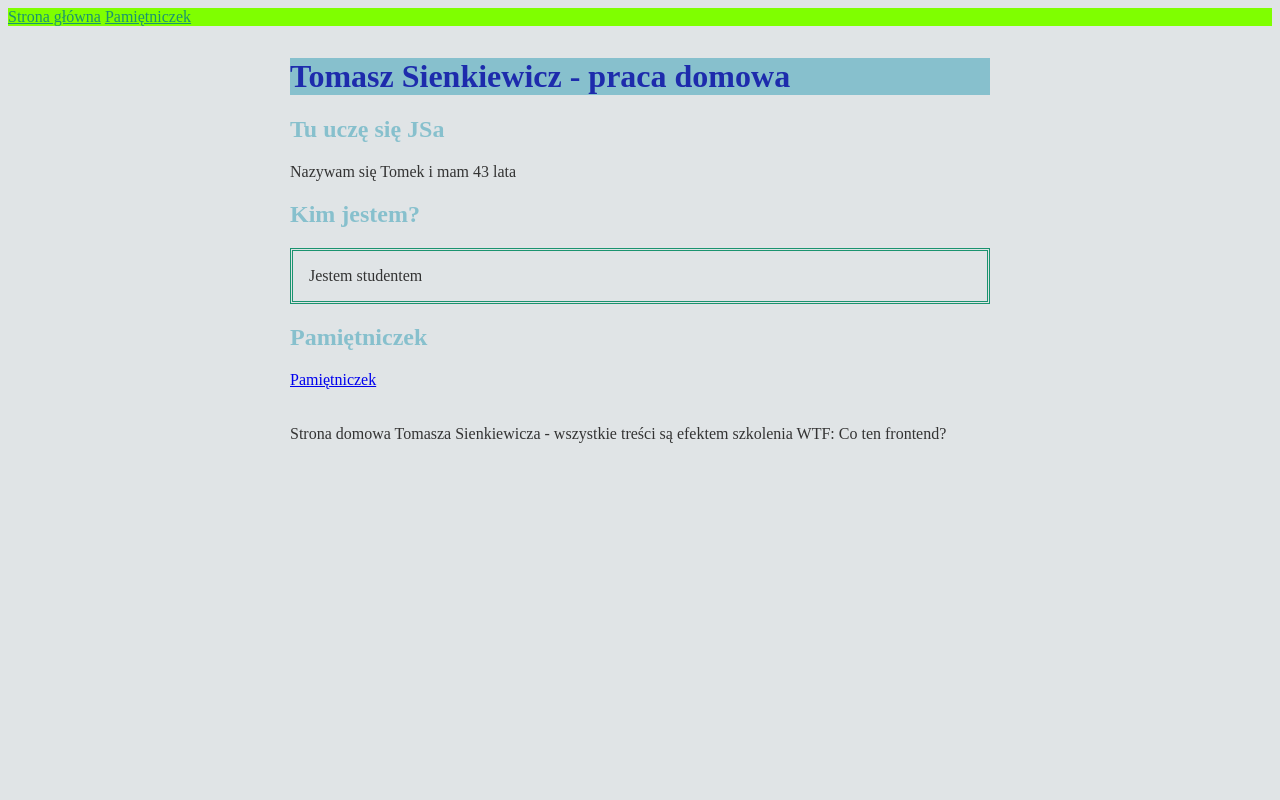
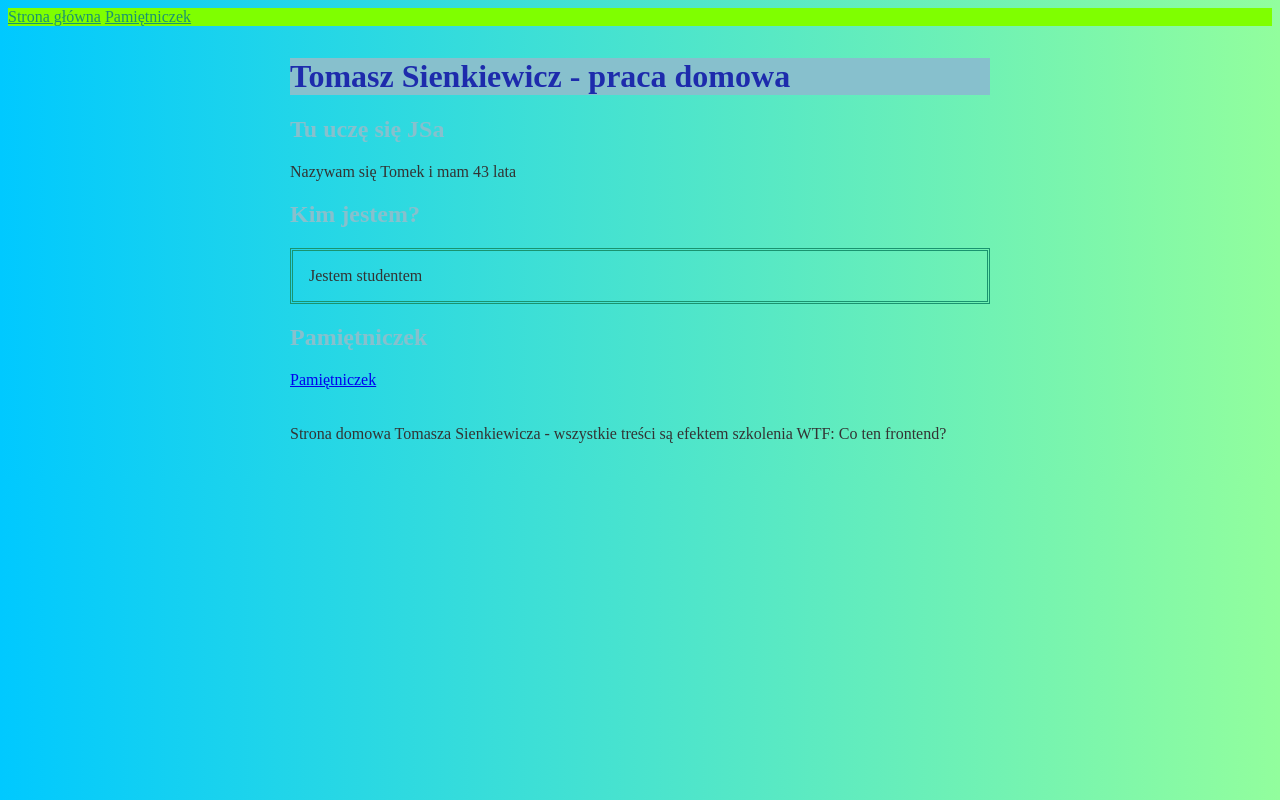
Before and after one commit to sienkiewicztomasz/homepage, a plain HTML site: page index.html in a window 1280 px wide. Drawn offline with Linux system fonts and the light colour scheme.

```diff
--- a/main.js
+++ b/main.js
@@ -9,4 +9,10 @@ console.log(`Witaj przybyszu`);
 
 const paragraph = document.querySelector('.paragraph__js');
 
+const welcome = (age,name) => {
+    console.log('Witaj ' + name +'!!! Masz ' + age + ' lat:)');
+}
+
+console.log(welcome(43, 'Tomek'));
+
 paragraph.innerHTML = `Nazywam się ${name} i mam ${age} lata`;
--- a/style.css
+++ b/style.css
@@ -1,5 +1,5 @@
 .body {
-    background: #e0e4e6;
+    background: linear-gradient(90deg, #00C9FF 0%, #92FE9D 100%);
     color: #333;
 }
 
```
